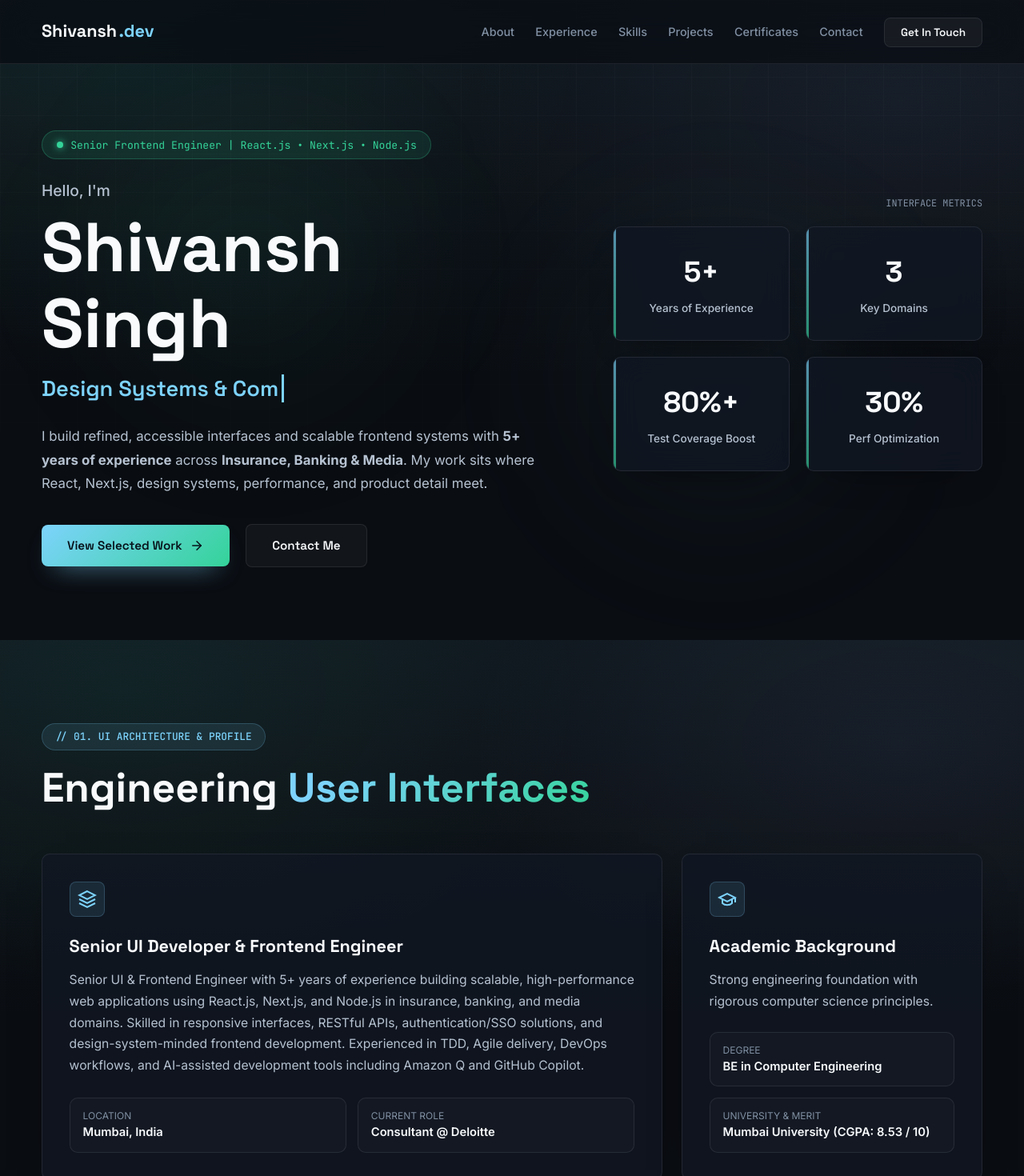
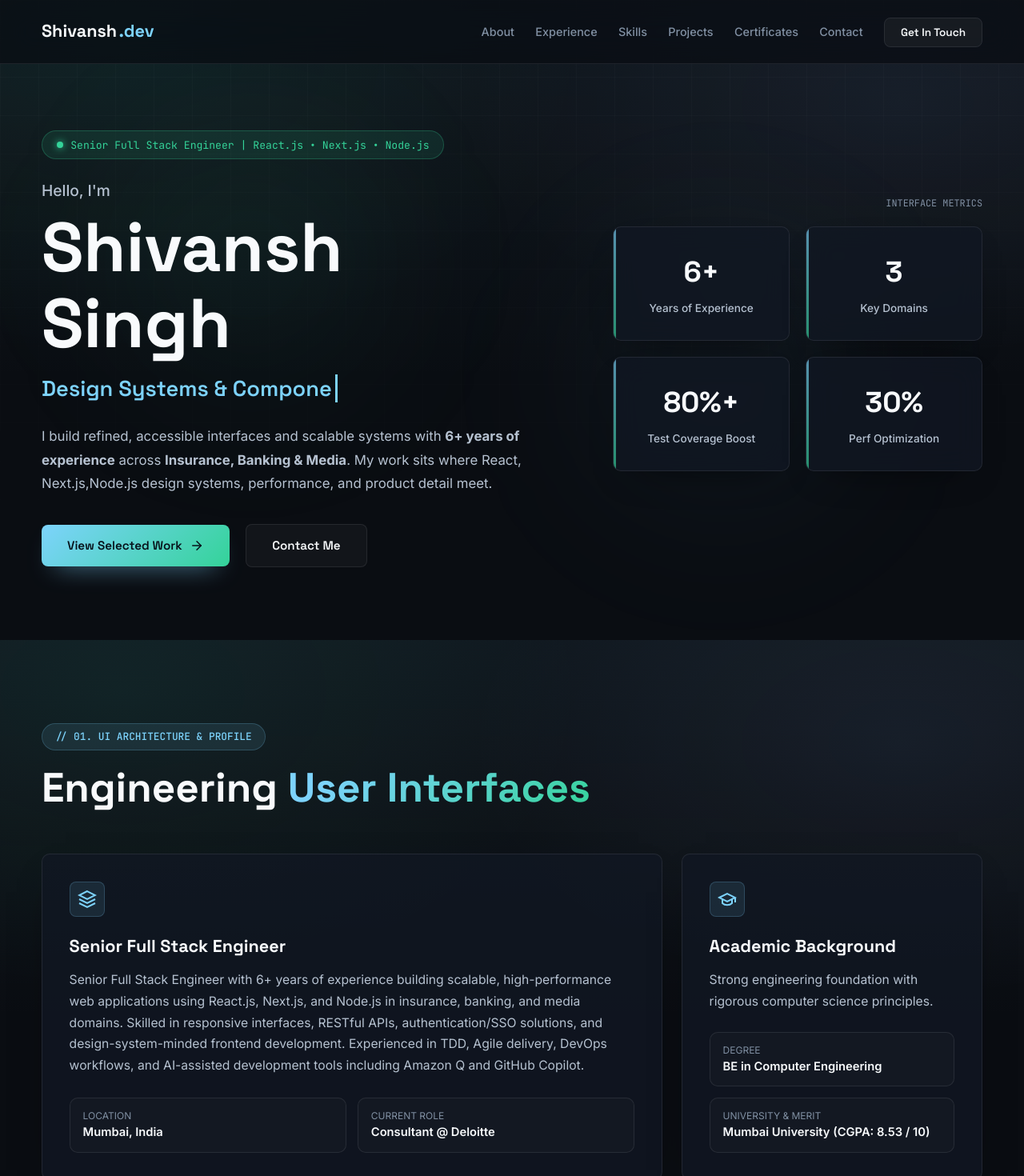
Before and after one commit to shivanssh/shivanshsingh.dev, a Next.js app: page / in a window 1280 px wide. Shown: the top 1470 px of the page at 80% size. Built offline with nearby package versions, Linux system fonts and the light colour scheme.

Commit message:
VIKI-Feature: Update localization

```diff
--- a/app/layout.js
+++ b/app/layout.js
@@ -1,42 +1,37 @@
-import './globals.css';
+import "./globals.css";
 
 export const metadata = {
-  title: 'Shivansh Singh | Senior UI & Frontend Engineer',
+  title: "Shivansh Singh | Senior Full Stack Engineer",
   description:
-    'Senior UI & Frontend Engineer with 5+ years of experience specializing in React.js, Next.js, Node.js, responsive interfaces, and scalable frontend systems.',
+    "Senior Full Stack Engineer with 6+ years of experience specializing in React.js, Next.js, Node.js, responsive interfaces, and scalable frontend systems.",
   keywords: [
-    'Shivansh Singh',
-    'Senior UI Engineer',
-    'React.js Developer',
-    'Next.js Developer',
-    'Node.js Developer',
-    'Full Stack Developer',
-    'Mumbai Developer',
-    'Frontend Developer'
+    "Full Stack Developer",
+    "Shivansh Singh",
+    "React.js Developer",
+    "Next.js Developer",
+    "Node.js Developer",
   ],
-  authors: [{ name: 'Shivansh Singh' }],
+  authors: [{ name: "Shivansh Singh" }],
   openGraph: {
-    title: 'Shivansh Singh | Senior UI & Frontend Engineer',
-    description: 'Senior UI & Frontend Engineer (React.js | Next.js | Node.js)',
-    url: 'https://shivansh-singh.dev',
-    siteName: 'Shivansh Singh Portfolio',
-    locale: 'en_IN',
-    type: 'website',
+    title: "Shivansh Singh | Senior Full Stack Engineer",
+    description: "Senior Full Stack Engineer (React.js | Next.js | Node.js)",
+    url: "https://shivansh-singh.dev",
+    siteName: "Shivansh Singh Portfolio",
+    locale: "en_IN",
+    type: "website",
   },
 };
 
 export const viewport = {
-  width: 'device-width',
+  width: "device-width",
   initialScale: 1,
-  themeColor: '#080911',
+  themeColor: "#080911",
 };
 
 export default function RootLayout({ children }) {
   return (
     <html lang="en">
-      <body>
-        {children}
-      </body>
+      <body>{children}</body>
     </html>
   );
 }
--- a/components/About.js
+++ b/components/About.js
@@ -1,5 +1,5 @@
-import AnimatedSection from './AnimatedSection';
-import styles from './About.module.css';
+import AnimatedSection from "./AnimatedSection";
+import styles from "./About.module.css";
 
 export default function About({ personalInfo, education }) {
   return (
@@ -17,26 +17,34 @@ export default function About({ personalInfo, education }) {
           <div className={`${styles.bentoCard} ${styles.colSpan8}`}>
             <div>
               <div className={styles.cardIconHeader}>
-                <svg width="24" height="24" viewBox="0 0 24 24" fill="none" stroke="currentColor" strokeWidth="2">
+                <svg
+                  width="24"
+                  height="24"
+                  viewBox="0 0 24 24"
+                  fill="none"
+                  stroke="currentColor"
+                  strokeWidth="2">
                   <polygon points="12 2 2 7 12 12 22 7 12 2"></polygon>
                   <polyline points="2 17 12 22 22 17"></polyline>
                   <polyline points="2 12 12 17 22 12"></polyline>
                 </svg>
               </div>
-              <h3 className={styles.cardTitle}>Senior UI Developer & Frontend Engineer</h3>
-              <p className={styles.cardDesc}>
-                {personalInfo.profileBio}
-              </p>
+              <h3 className={styles.cardTitle}>Senior Full Stack Engineer</h3>
+              <p className={styles.cardDesc}>{personalInfo.profileBio}</p>
             </div>
 
             <div className={styles.infoPillGrid}>
               <div className={styles.infoPill}>
                 <div className={styles.infoPillLabel}>Location</div>
-                <div className={styles.infoPillValue}>{personalInfo.location}</div>
+                <div className={styles.infoPillValue}>
+                  {personalInfo.location}
+                </div>
               </div>
               <div className={styles.infoPill}>
                 <div className={styles.infoPillLabel}>Current Role</div>
-                <div className={styles.infoPillValue}>Consultant @ Deloitte</div>
+                <div className={styles.infoPillValue}>
+                  Consultant @ Deloitte
+                </div>
               </div>
             </div>
           </div>
@@ -45,25 +53,36 @@ export default function About({ personalInfo, education }) {
           <div className={`${styles.bentoCard} ${styles.colSpan4}`}>
             <div>
               <div className={styles.cardIconHeader}>
-                <svg width="24" height="24" viewBox="0 0 24 24" fill="none" stroke="currentColor" strokeWidth="2">
+                <svg
+                  width="24"
+                  height="24"
+                  viewBox="0 0 24 24"
+                  fill="none"
+                  stroke="currentColor"
+                  strokeWidth="2">
                   <path d="M22 10v6M2 10l10-5 10 5-10 5z"></path>
                   <path d="M6 12v5c3 3 9 3 12 0v-5"></path>
                 </svg>
               </div>
               <h3 className={styles.cardTitle}>Academic Background</h3>
               <p className={styles.cardDesc}>
-                Strong engineering foundation with rigorous computer science principles.
+                Strong engineering foundation with rigorous computer science
+                principles.
               </p>
             </div>
 
-            <div className={styles.infoPillGrid} style={{ gridTemplateColumns: '1fr' }}>
+            <div
+              className={styles.infoPillGrid}
+              style={{ gridTemplateColumns: "1fr" }}>
               <div className={styles.infoPill}>
                 <div className={styles.infoPillLabel}>Degree</div>
                 <div className={styles.infoPillValue}>{education.degree}</div>
               </div>
               <div className={styles.infoPill}>
                 <div className={styles.infoPillLabel}>University & Merit</div>
-                <div className={styles.infoPillValue}>{education.institution} ({education.score})</div>
+                <div className={styles.infoPillValue}>
+                  {education.institution} ({education.score})
+                </div>
               </div>
             </div>
           </div>
@@ -71,7 +90,13 @@ export default function About({ personalInfo, education }) {
           {/* Bento Card 3 (Span 4): Design System & Component Library */}
           <div className={`${styles.bentoCard} ${styles.colSpan4}`}>
             <div className={styles.cardIconHeader}>
-              <svg width="22" height="22" viewBox="0 0 24 24" fill="none" stroke="currentColor" strokeWidth="2">
+              <svg
+                width="22"
+                height="22"
+                viewBox="0 0 24 24"
+                fill="none"
+                stroke="currentColor"
+                strokeWidth="2">
                 <rect x="3" y="3" width="18" height="18" rx="2" ry="2"></rect>
                 <line x1="3" y1="9" x2="21" y2="9"></line>
                 <line x1="9" y1="21" x2="9" y2="9"></line>
@@ -79,35 +104,50 @@ export default function About({ personalInfo, education }) {
             </div>
             <h3 className={styles.cardTitle}>Design Systems & Tokens</h3>
             <p className={styles.cardDesc}>
-              Crafting reusable React component libraries with design tokens, strict state encapsulation, and smooth 60fps micro-interactions.
+              Crafting reusable React component libraries with design tokens,
+              strict state encapsulation, and smooth 60fps micro-interactions.
             </p>
           </div>
 
           {/* Bento Card 4 (Span 4): Accessibility & TDD */}
           <div className={`${styles.bentoCard} ${styles.colSpan4}`}>
             <div className={styles.cardIconHeader}>
-              <svg width="22" height="22" viewBox="0 0 24 24" fill="none" stroke="currentColor" strokeWidth="2">
+              <svg
+                width="22"
+                height="22"
+                viewBox="0 0 24 24"
+                fill="none"
+                stroke="currentColor"
+                strokeWidth="2">
                 <path d="M22 11.08V12a10 10 0 1 1-5.93-9.14"></path>
                 <polyline points="22 4 12 14.01 9 11.01"></polyline>
               </svg>
             </div>
             <h3 className={styles.cardTitle}>WCAG AA & 80%+ TDD</h3>
             <p className={styles.cardDesc}>
-              Full keyboard accessibility, screen reader optimization, and robust unit test coverage using Jest & React Testing Library.
+              Full keyboard accessibility, screen reader optimization, and
+              robust unit test coverage using Jest & React Testing Library.
             </p>
           </div>
 
           {/* Bento Card 5 (Span 4): Enterprise Security & Performance */}
           <div className={`${styles.bentoCard} ${styles.colSpan4}`}>
             <div className={styles.cardIconHeader}>
-              <svg width="22" height="22" viewBox="0 0 24 24" fill="none" stroke="currentColor" strokeWidth="2">
+              <svg
+                width="22"
+                height="22"
+                viewBox="0 0 24 24"
+                fill="none"
+                stroke="currentColor"
+                strokeWidth="2">
                 <rect x="3" y="11" width="18" height="11" rx="2" ry="2"></rect>
                 <path d="M7 11V7a5 5 0 0 1 10 0v4"></path>
               </svg>
             </div>
             <h3 className={styles.cardTitle}>Enterprise SSO & Perf</h3>
             <p className={styles.cardDesc}>
-              Custom ADFS SSO/SLO authentication middleware, Redis session caching, and Next.js Server Actions for minimum TTFB.
+              Custom ADFS SSO/SLO authentication middleware, Redis session
+              caching, and Next.js Server Actions for minimum TTFB.
             </p>
           </div>
         </div>
--- a/components/Hero.js
+++ b/components/Hero.js
@@ -5,9 +5,9 @@ import styles from "./Hero.module.css";
 
 export default function Hero({ personalInfo }) {
   const titles = [
-    "Senior UI & Frontend Engineer",
+    "Senior Full Stack Engineer",
     "Design Systems & Component Architecture",
-    "React.js / Next.js Specialist @ Deloitte",
+    "React.js / Next.js / Node.js Specialist @ Deloitte",
     "Accessible, High-Performance Interfaces",
   ];
 
@@ -51,7 +51,9 @@ export default function Hero({ personalInfo }) {
         <div>
           <div className={styles.badge}>
             <span className={styles.pulseDot}></span>
-            <span>Senior Frontend Engineer | React.js • Next.js • Node.js</span>
+            <span>
+              Senior Full Stack Engineer | React.js • Next.js • Node.js
+            </span>
           </div>
 
           <p className={styles.greeting}>Hello, I'm</p>
@@ -63,11 +65,11 @@ export default function Hero({ personalInfo }) {
           </div>
 
           <p className={styles.description}>
-            I build refined, accessible interfaces and scalable frontend systems
-            with <strong>5+ years of experience</strong> across{" "}
+            I build refined, accessible interfaces and scalable systems with{" "}
+            <strong>6+ years of experience</strong> across{" "}
             <strong>Insurance, Banking & Media</strong>. My work sits where
-            React, Next.js, design systems, performance, and product detail
-            meet.
+            React, Next.js,Node.js design systems, performance, and product
+            detail meet.
           </p>
 
           <div className={styles.actions}>
--- a/data/resume.js
+++ b/data/resume.js
@@ -1,16 +1,16 @@
 export const resumeData = {
   personalInfo: {
     name: "Shivansh Singh",
-    title: "Senior UI & Frontend Engineer",
+    title: "Senior Full Stack Engineer",
     subtitle: "React.js | Next.js | Node.js",
     email: "kaushik.shivansh.dev@gmail.com",
     location: "Mumbai, India",
     linkedin: "https://linkedin.com/in/shivansh-singh",
     github: "https://github.com",
     profileBio:
-      "Senior UI & Frontend Engineer with 5+ years of experience building scalable, high-performance web applications using React.js, Next.js, and Node.js in insurance, banking, and media domains. Skilled in responsive interfaces, RESTful APIs, authentication/SSO solutions, and design-system-minded frontend development. Experienced in TDD, Agile delivery, DevOps workflows, and AI-assisted development tools including Amazon Q and GitHub Copilot.",
+      "Senior Full Stack Engineer with 6+ years of experience building scalable, high-performance web applications using React.js, Next.js, and Node.js in insurance, banking, and media domains. Skilled in responsive interfaces, RESTful APIs, authentication/SSO solutions, and design-system-minded frontend development. Experienced in TDD, Agile delivery, DevOps workflows, and AI-assisted development tools including Amazon Q and GitHub Copilot.",
     stats: [
-      { label: "Years of Experience", value: "5+" },
+      { label: "Years of Experience", value: "6+" },
       { label: "Key Domains", value: "3" }, // Insurance, Banking, Media
       { label: "Test Coverage Boost", value: "80%+" },
       { label: "Perf Optimization", value: "30%" },
@@ -66,7 +66,7 @@ export const resumeData = {
   ],
   experience: [
     {
-      role: "Consultant - React / Next / Node.js Developer",
+      role: "Consultant - React.js / Next.js / Node.js Developer",
       company: "Deloitte",
       location: "Mumbai, India",
       period: "Nov 2023 – Present",
@@ -81,7 +81,7 @@ export const resumeData = {
       ],
     },
     {
-      role: "Senior Software Engineer - React / Node.js Developer",
+      role: "Senior Software Engineer - React.js / Node.js Developer",
       company: "LTIMindtree",
       location: "Mumbai, India",
       period: "Jan 2021 – Nov 2023",
@@ -100,14 +100,7 @@ export const resumeData = {
       subtitle: "Modern Next.js Showcase",
       description:
         "Professional UI developer portfolio built with Next.js to present experience, projects, skills, and certifications through a polished responsive interface.Used AI assistance for theme direction, content refinement, and UI quality checks.",
-      stack: [
-        "Next.js 14",
-        "React.js",
-        "CSS Modules",
-        "Claude Opus",
-        "Gemini 3.5",
-        "GPT-5.5",
-      ],
+      stack: ["Next.js 14", "React.js", "CSS Modules"],
       github: "https://github.com/shivanssh/portfolio-via-ai",
       live: "https://portfolio-via-ai.vercel.app/",
       highlights: [
```
Also changed, not shown: 1 other file (tests, documents, lock files or other folders).
